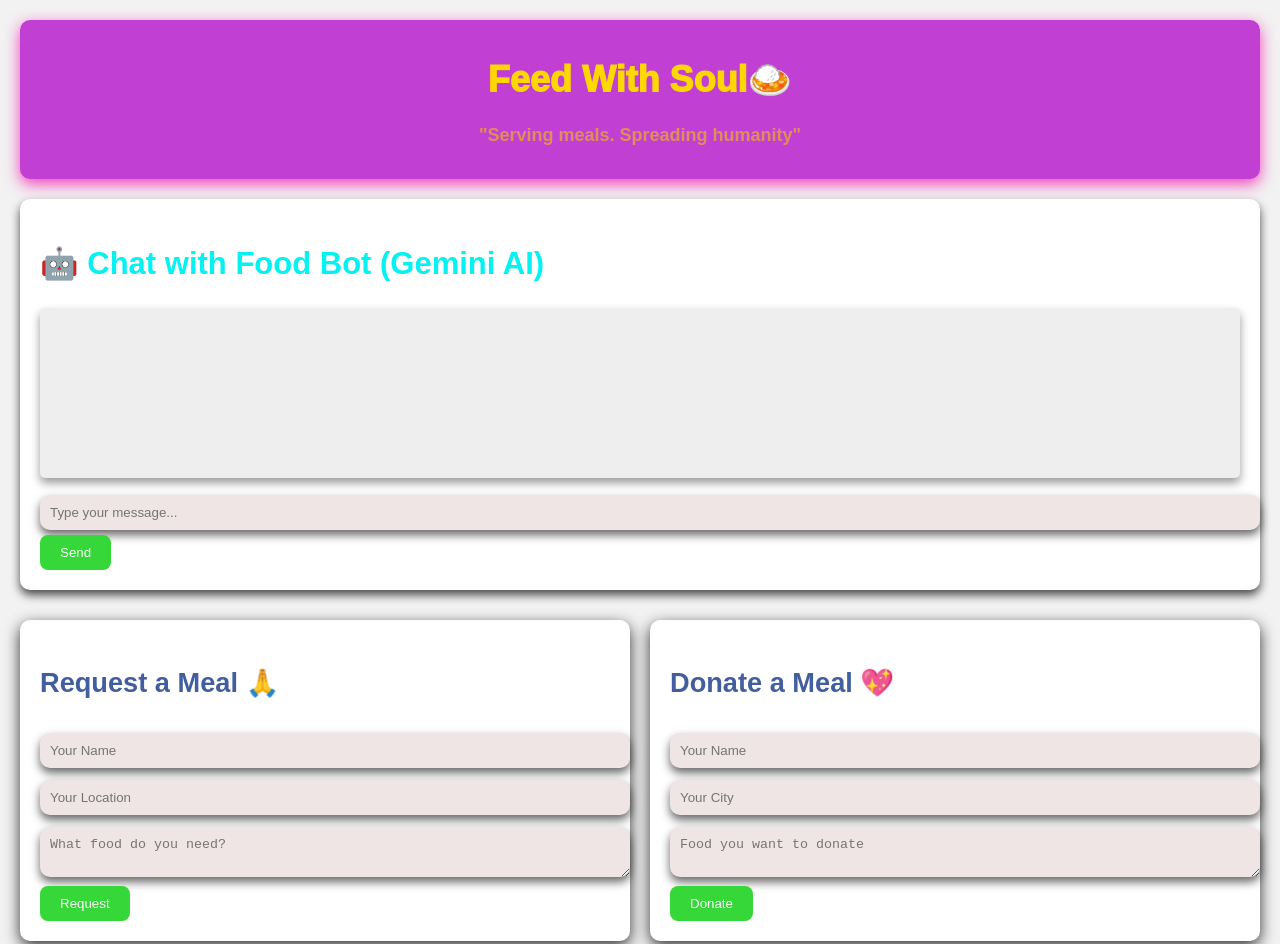
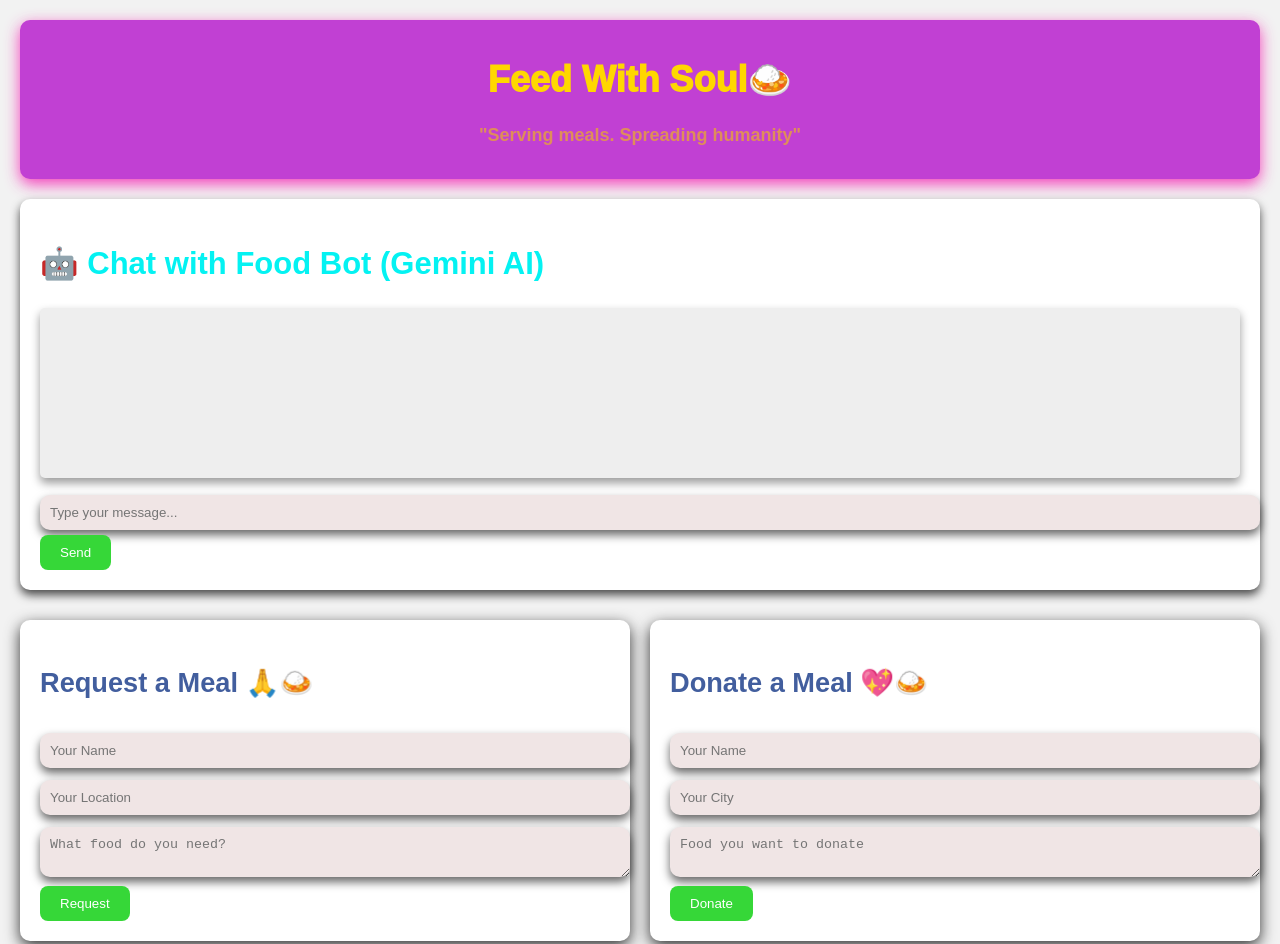
Before and after one commit to Ashish110-op/Foodapp, a website: page public/index.html in a window 1280 px wide. Shown: the top 944 px of the page. Drawn offline with nearby package versions, Linux system fonts and the light colour scheme.

Commit message:
Update index.html

```diff
--- a/public/index.html
+++ b/public/index.html
@@ -24,7 +24,7 @@
 
   <section class="forms">
     <div class="form-card">
-      <h3>Request a Meal 🙏</h3>
+      <h3>Request a Meal 🙏🍛</h3>
       <form id="need-form">
         <input type="text" name="Name" placeholder="Your Name" required />
         <input type="text" name="Location" placeholder="Your Location" required />
@@ -34,7 +34,7 @@
     </div>
 
     <div class="form-card">
-      <h3>Donate a Meal 💖</h3>
+      <h3>Donate a Meal 💖🍛</h3>
       <form id="donate-form">
         <input type="text" name="Donor" placeholder="Your Name" required />
         <input type="text" name="Location" placeholder="Your City" required />
```
